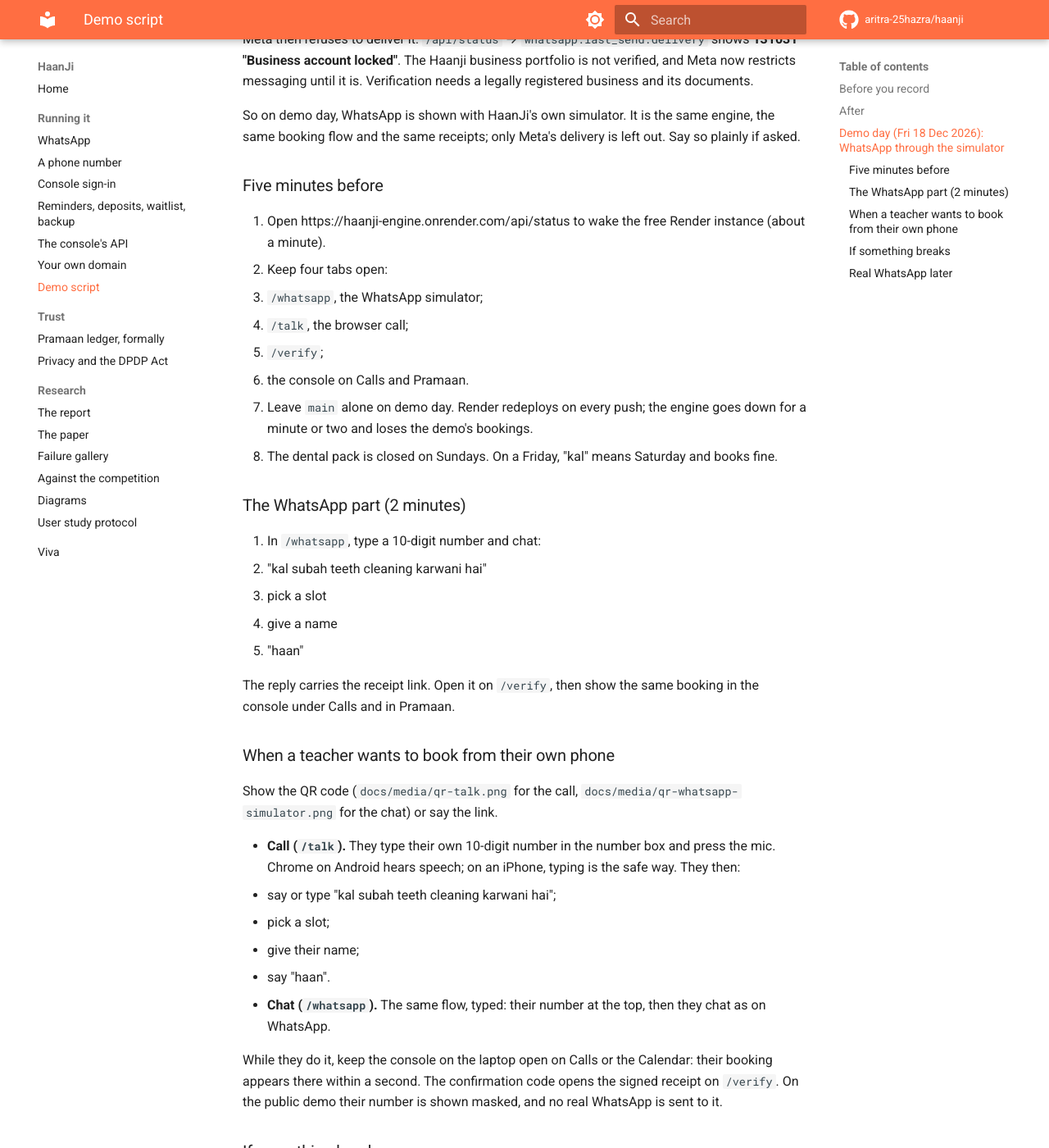
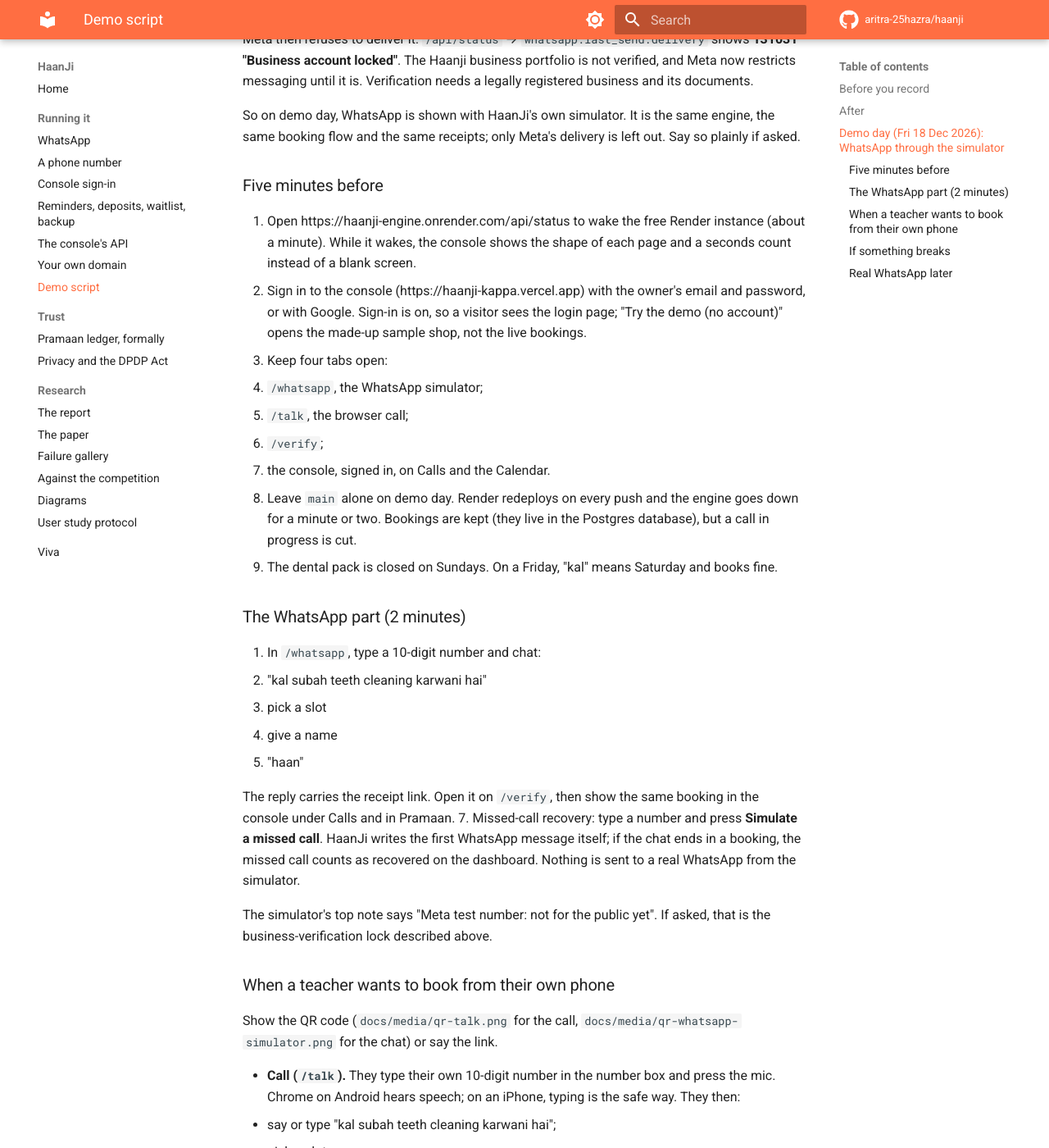
Before and after one commit to aritra-25hazra/haanji, an MkDocs documentation site: the page built from docs/demo-script.md, in a window 1280 px wide and 1400 px high, scrolled down 1697 px. Shown: the whole window at 82% size. Built offline with MkDocs 1.6.1 and Material for MkDocs 9.7.7, drawn with Linux system fonts in a browser that asks for light colours; comment, search, counter and statistics services are not loaded; some of the changed text lies outside the part shown.

Commit message:
release 1.2.0: changelog for phase 1, phase 2, step D and the owner-ready audit; demo script for sign-in on
- Version 1.2.0 in the engine, console, CITATION.cff and .zenodo.json.
- CHANGELOG: the Unreleased section becomes 1.2.0, with the audit, the
  WhatsApp work and step D written up.
- docs/demo-script.md: sign in to the console before the demo, bookings
  survive a redeploy (Postgres), the simulator's missed-call button and its
  "Meta test number" note, visitors need no account.
- research/REPORT.pdf regenerated from the current report.

Co-Authored-By: Claude Opus 5.5 <noreply@anthropic.com>

```diff
--- a/console/src/components/Marketing.tsx
+++ b/console/src/components/Marketing.tsx
@@ -42,7 +42,7 @@ export function SiteFooter() {
         <Link to="/how">{t("How it works")}</Link>
         <a href="https://github.com/aritra-25hazra/haanji" rel="noopener noreferrer" target="_blank">GitHub</a>
       </nav>
-      <p className="muted small">{t("Version {v}", { v: status?.version ?? "1.1.0" })}</p>
+      <p className="muted small">{t("Version {v}", { v: status?.version ?? "1.2.0" })}</p>
     </footer>
   );
 }
--- a/docs/demo-script.md
+++ b/docs/demo-script.md
@@ -48,20 +48,26 @@ left out. Say so plainly if asked.
 ### Five minutes before
 
 1. Open https://haanji-engine.onrender.com/api/status to wake the free Render
-   instance (about a minute).
-2. Keep four tabs open:
+   instance (about a minute). While it wakes, the console shows the shape of
+   each page and a seconds count instead of a blank screen.
+2. Sign in to the console (https://haanji-kappa.vercel.app) with the owner's
+   email and password, or with Google. Sign-in is on, so a visitor sees the
+   login page; "Try the demo (no account)" opens the made-up sample shop, not
+   the live bookings.
+3. Keep four tabs open:
    - `/whatsapp`, the WhatsApp simulator;
    - `/talk`, the browser call;
    - `/verify`;
-   - the console on Calls and Pramaan.
-3. Leave `main` alone on demo day. Render redeploys on every push; the engine
-   goes down for a minute or two and loses the demo's bookings.
-4. The dental pack is closed on Sundays. On a Friday, "kal" means Saturday and
+   - the console, signed in, on Calls and the Calendar.
+4. Leave `main` alone on demo day. Render redeploys on every push and the
+   engine goes down for a minute or two. Bookings are kept (they live in the
+   Postgres database), but a call in progress is cut.
+5. The dental pack is closed on Sundays. On a Friday, "kal" means Saturday and
    books fine.
 
 ### The WhatsApp part (2 minutes)
 
-5. In `/whatsapp`, type a 10-digit number and chat:
+6. In `/whatsapp`, type a 10-digit number and chat:
    - "kal subah teeth cleaning karwani hai"
    - pick a slot
    - give a name
@@ -69,6 +75,13 @@ left out. Say so plainly if asked.
 
    The reply carries the receipt link. Open it on `/verify`, then show the same
    booking in the console under Calls and in Pramaan.
+7. Missed-call recovery: type a number and press **Simulate a missed call**.
+   HaanJi writes the first WhatsApp message itself; if the chat ends in a
+   booking, the missed call counts as recovered on the dashboard. Nothing is
+   sent to a real WhatsApp from the simulator.
+
+The simulator's top note says "Meta test number: not for the public yet". If
+asked, that is the business-verification lock described above.
 
 ### When a teacher wants to book from their own phone
 
@@ -81,11 +94,13 @@ Show the QR code (`docs/media/qr-talk.png` for the call, `docs/media/qr-whatsapp
   - say "haan".
 - **Chat (`/whatsapp`).** The same flow, typed: their number at the top, then they chat as on WhatsApp.
 
-While they do it, keep the console on the laptop open on Calls or the Calendar: their booking appears there within a second. The confirmation code opens the signed receipt on `/verify`. On the public demo their number is shown masked, and no real WhatsApp is sent to it.
+Neither page needs an account, even with sign-in on: a visitor can chat and read back only their own conversation, never anyone else's or the list of chats.
+
+While they do it, keep the console on the laptop signed in and open on Calls or the Calendar: their booking appears there within a second. The confirmation code opens the signed receipt on `/verify`. No real WhatsApp is sent to the number they typed.
 
 ### If something breaks
 
-6. Render is down: on the laptop, run `research/collect/session.sh start` and
+8. Render is down: on the laptop, run `research/collect/session.sh start` and
    use http://localhost:8090/whatsapp and /talk.
 
 ### Real WhatsApp later
```
Also changed, not shown: CHANGELOG.md (+33 -1 lines), .zenodo.json, 8 other files.
